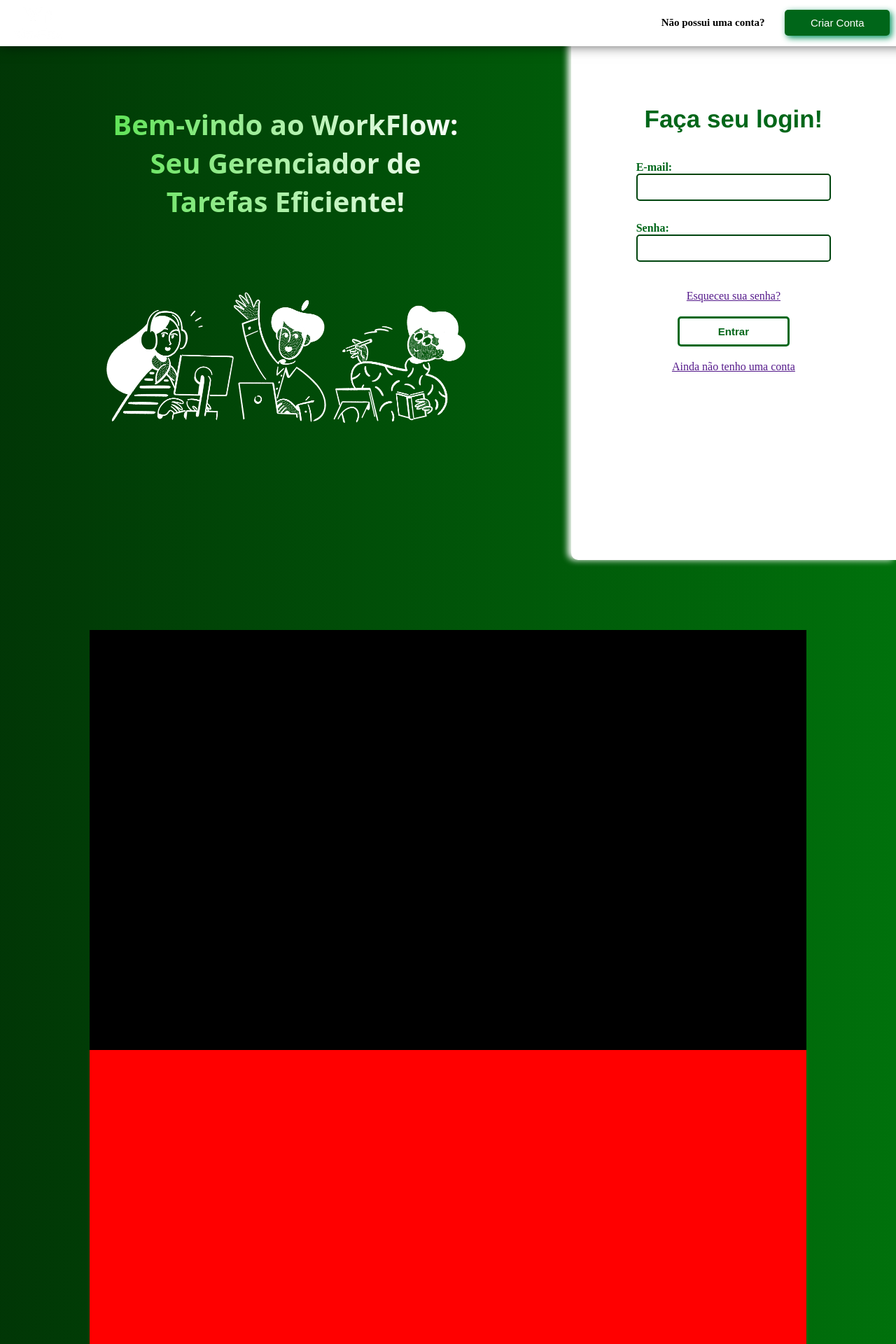
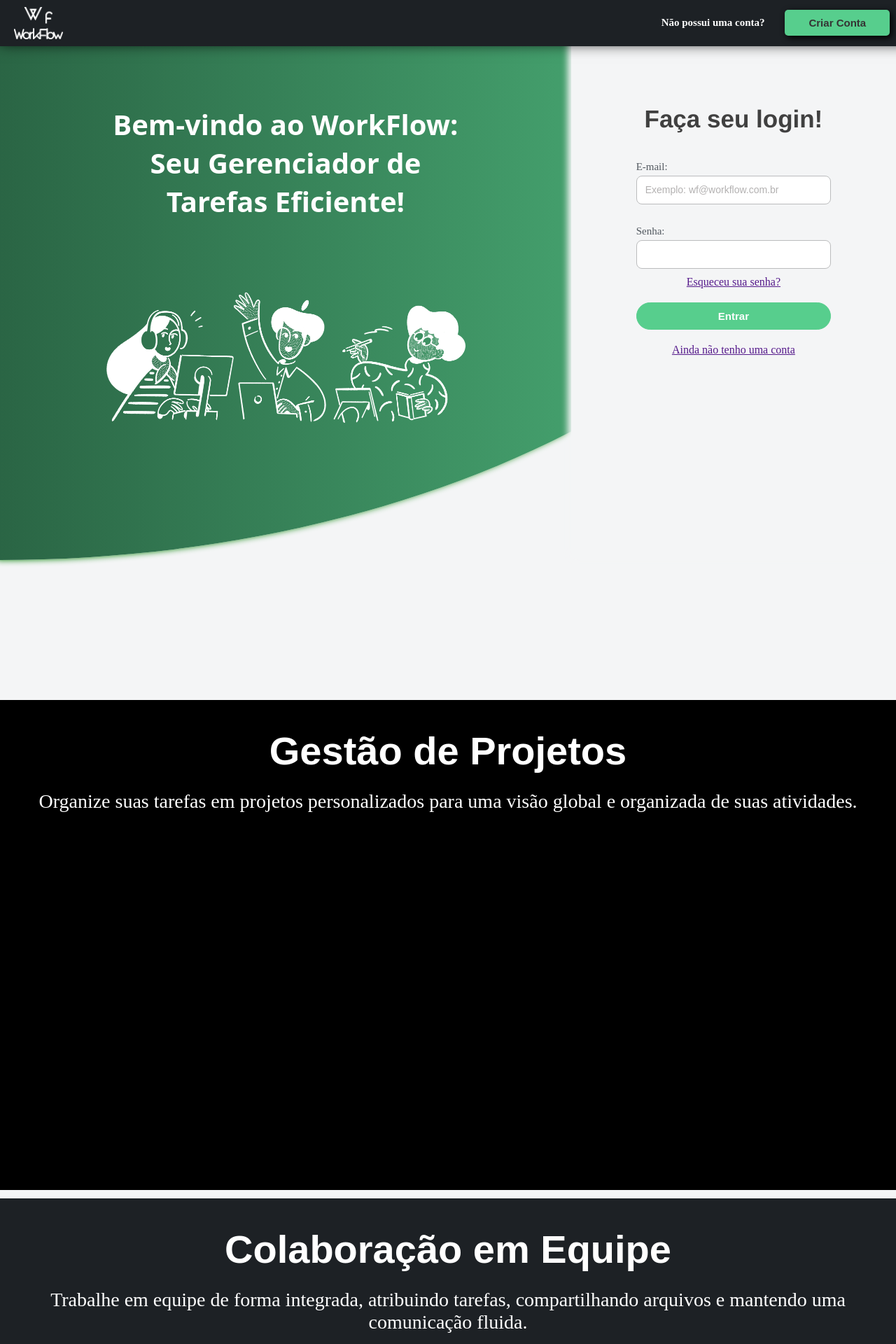
Before and after one commit to OtavioArruda/workflow, a Vue app in the folder workflow-front/: page / in a window 1280 px wide. Shown: the top 1920 px of the page at 70% size. Built offline with nearby package versions, Linux system fonts and the light colour scheme.

Commit message:
desgning some shits

```diff
--- a/workflow-front/src/components/login/FormLogin.vue
+++ b/workflow-front/src/components/login/FormLogin.vue
@@ -16,7 +16,7 @@
         <form @submit.prevent="acountAccess">
           <div class="inputs-texto">
             <label for="email">E-mail:</label>
-            <input type="text" v-model="email" id="email" name="email" required>
+            <input type="text" v-model="email" id="email" name="email" required placeholder="Exemplo: wf@workflow.com.br">
 
             <label for="password">Senha:</label>
             <input type="password" v-model="pass" id="password" name="password" required>
@@ -40,9 +40,54 @@
       </div>
 
       <div id="container">
-        <div class="box" style="height: 600px; width: 80%; background: black;"></div>
-        <div class="box" style="height: 600px; width: 80%; background: red;"></div>
-        <div class="box" style="height: 600px; width: 80%; background: blue;"></div>
+        <div class="box" style="height: 700px; width: 100%; background: black; margin-bottom: 12px; text-align: center;">
+          <h2 style="
+            font-size: 56px;
+            color: white;
+            margin-top: 40px;
+            font-family: Arial, Helvetica, sans-serif;">
+            Gestão de Projetos
+          </h2>
+          <p style="
+            font-size: 28px;
+            color: white;
+            padding: 20px;
+            margin-top: 4px;">
+            Organize suas tarefas em projetos personalizados para uma visão global e organizada de suas atividades.
+          </p>
+        </div>
+        <div class="box" style="height: 700px; width: 100%; background: #1d2125; margin-bottom: 12px; text-align: center;">
+          <h2 style="
+            font-size: 56px;
+            color: white;
+            margin-top: 40px;
+            font-family: Arial, Helvetica, sans-serif;">
+            Colaboração em Equipe
+          </h2>
+          <p style="
+            font-size: 28px;
+            color: white;
+            padding: 20px;
+            margin-top: 4px;">
+            Trabalhe em equipe de forma integrada, atribuindo tarefas, compartilhando arquivos e mantendo uma comunicação fluida.
+          </p>
+        </div>
+        <div class="box" style="height: 700px; width: 100%; background: #57ce8d; text-align: center;">
+          <h2 style="
+            font-size: 56px;
+            color: white;
+            margin-top: 40px;
+            font-family: Arial, Helvetica, sans-serif;">
+            Notificações e Lembretes
+          </h2>
+          <p style="
+            font-size: 28px;
+            color: white;
+            padding: 20px;
+            margin-top: 4px;">
+            Fique sempre atualizado com notificações automáticas sobre prazos, status de tarefas e novas atribuições, mantendo-se focado e produtivo.
+          </p>
+        </div>
       </div>
 
     </section>
@@ -101,6 +146,11 @@ window.addEventListener('scroll', function() {
   display: flex;
   z-index: 0;
   min-height: 100vh;
+  background: linear-gradient(to right, #225338, #5eda95, #57ce8d);
+  background-size: 300% 300%;
+  animation: gradients 7.5s ease infinite;
+  border-bottom-right-radius: 100%;
+  box-shadow: -5px 0px 10px green;
 }
 
 .avatar-trabalho {
@@ -110,25 +160,30 @@ window.addEventListener('scroll', function() {
 }
 
 #body {
-  background: linear-gradient(to right, #012804, #00800d, #008516);
-  background-size: 300% 300%;
-  animation: gradients 7.5s ease infinite;
+  background-color: #f4f5f6;
 }
 
 span {
   font-size: 35px;
   font-family: 'Franklin Gothic Medium', 'Arial Narrow', Arial, sans-serif;
   font-weight: bolder;
-  color: rgb(0, 102, 25);
+  color: rgb(64, 64, 64);
 }
 
 label {
-  color: rgb(0, 102, 25);
-  font-weight: bolder;
+  color: rgb(82, 89, 96);
+  margin-bottom: 4px;
+  font-size: 15px;
+}
+
+#email::placeholder {
+  color: rgb(179, 177, 177);
+  font-family: Arial, Helvetica, sans-serif;
+  font-size: 14px;
 }
 
 h1 {
-  background: linear-gradient(to right, #5ce253, #ffffff);
+  background-color: white;
   -webkit-background-clip: text;
   -webkit-text-fill-color: transparent;
   font-size: 40px;
@@ -165,9 +220,9 @@ h3 {
   width: 90%;
   border: none;
   padding-bottom: 100px;
-  background-color: white;
+  background-color: #f4f5f6;
   border-bottom-left-radius: 10px;
-  box-shadow: -5px 0px 10px #ffffff;
+  box-shadow: -5px 0px 10px #f4f5f6;
 }
 
 .inputs-texto {
@@ -185,9 +240,9 @@ form {
 .sessao-form input[type="text"],
 .sessao-form input[type="password"] {
   width: 100%;
-  padding: 10px;
-  border: 2px solid #00440e;
-  border-radius: 5px;
+  padding: 12px;
+  border: 1px solid #bbbcbd;
+  border-radius: 8px;
   box-sizing: border-box;
 }
 
@@ -197,12 +252,14 @@ label {
 
 .sessao-form input[type="submit"] {
   font-size: 15px;
-  width: 160px;
-  padding: 10px 15px;
-  border-radius: 5px;
-  background-color: #ffffff;
-  color: rgb(0, 102, 25);
-  border: solid 3px rgb(0, 104, 26);
+  display: flex;
+  width: 60%;
+  justify-content: center;
+  padding: 10px;
+  border-radius: 24px;
+  background-color: #57ce8d;
+  color: white;
+  border: solid 1px #57ce8d;
   cursor: pointer;
   font-weight: bolder;
   margin: 20px 0;
@@ -214,7 +271,6 @@ label {
   flex-direction: column;
   text-align: center;
   align-items: center;
-  margin-top: 30px;
 }
 
 .sessao-form input[type="submit"]:hover {
@@ -223,7 +279,8 @@ label {
 }
 
 .about{
-  margin-top: 100px;
+  margin-top: 200px;
+  background-color: #f4f5f6;
 }
 
 .box {
--- a/workflow-front/src/components/login/HeaderLogin.vue
+++ b/workflow-front/src/components/login/HeaderLogin.vue
@@ -39,7 +39,7 @@ header {
   padding: 10px 20px;
   position: fixed;
   z-index: 1;
-  background-color: white;
+  background-color: #1d2125;
   box-shadow: 0px -5px 20px black;
 }
 
@@ -52,6 +52,7 @@ header {
   display: flex;
   align-items: center;
   justify-content: space-evenly;
+  color: white;
 }
 
 #criar-conta {
@@ -59,10 +60,11 @@ header {
   border: none;
   width: 150px;
   font-size: 15px;
+  font-weight: bolder;
   border-radius: 5px;
-  color: white;
-  box-shadow: 3px 3px 10px rgb(0, 145, 92);
-  background-color: rgb(0, 102, 25);
+  color: rgb(53, 52, 52);
+  box-shadow: 3px 3px 10px black;
+  background-color: #57ce8d;
 }
 
 #criar-conta:hover {
```
